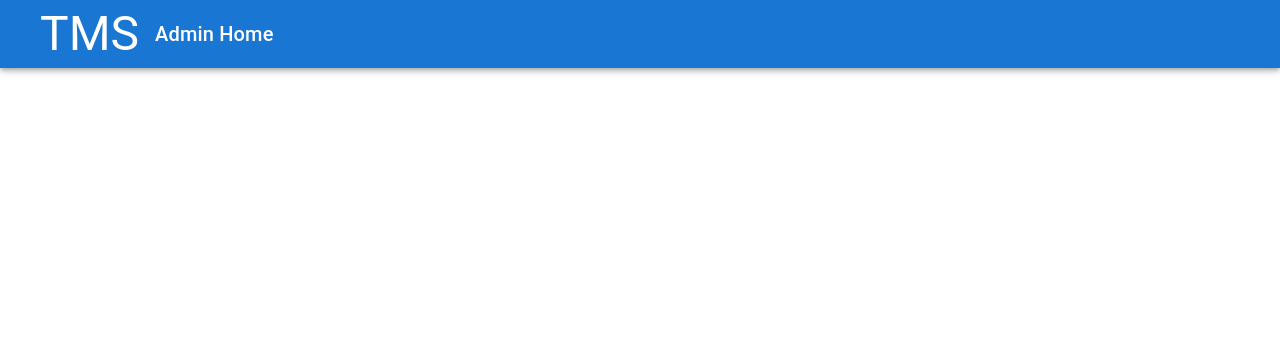
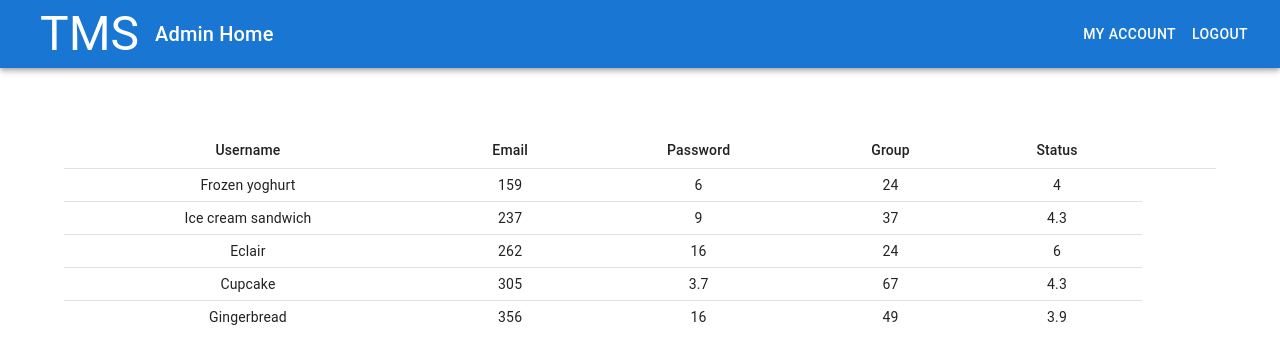
Before and after one commit to SebastinST/tms-frontend, a React (Create React App) app: page /adminhome in a window 1280 px wide. Shown: the top 364 px of the page. Built offline with nearby package versions, Linux system fonts and the light colour scheme; no server answers.

Commit message:
update admin home and add myaccount

```diff
--- a/src/AdminHome.js
+++ b/src/AdminHome.js
@@ -1,11 +1,5 @@
 import * as React from "react";
-import AppBar from "@mui/material/AppBar";
 import Button from "@mui/material/Button";
-import CameraIcon from "@mui/icons-material/PhotoCamera";
-import Card from "@mui/material/Card";
-import CardActions from "@mui/material/CardActions";
-import CardContent from "@mui/material/CardContent";
-import CardMedia from "@mui/material/CardMedia";
 import CssBaseline from "@mui/material/CssBaseline";
 import Grid from "@mui/material/Grid";
 import Stack from "@mui/material/Stack";
@@ -18,64 +12,63 @@ import { createTheme, ThemeProvider } from "@mui/material/styles";
 import { useState, useEffect } from "react";
 import axios from "axios";
 import Cookies from "js-cookie";
-import { type } from "@testing-library/user-event/dist/type";
 import { useNavigate } from "react-router-dom";
+import Appbar from "./Appbar";
+import Table from "@mui/material/Table";
+import TableBody from "@mui/material/TableBody";
+import TableCell from "@mui/material/TableCell";
+import TableContainer from "@mui/material/TableContainer";
+import TableHead from "@mui/material/TableHead";
+import TableRow from "@mui/material/TableRow";
 
 const defaultTheme = createTheme();
+function createData(name, calories, fat, carbs, protein) {
+  return { name, calories, fat, carbs, protein };
+}
+const rows = [createData("Frozen yoghurt", 159, 6.0, 24, 4.0), createData("Ice cream sandwich", 237, 9.0, 37, 4.3), createData("Eclair", 262, 16.0, 24, 6.0), createData("Cupcake", 305, 3.7, 67, 4.3), createData("Gingerbread", 356, 16.0, 49, 3.9)];
 
 export default function AdminHome() {
   const navigate = useNavigate();
-  //Check Login
-  useEffect(() => {
-    const checkLogin = async () => {
-      const token = { token: Cookies.get("token") }.token;
-      const isLogin = await axios.get("http://localhost:8080/controller/checkLogin", { params: { token: token } });
-      if (!isLogin.data) {
-        navigate("/");
-      }
-    };
-    checkLogin();
-  }, []);
-
-  //check Group
-  useEffect(() => {
-    const checkGroup = async (group) => {
-      const username = { username: Cookies.get("username") }.username;
-      const checkGroup = await axios.get("http://localhost:8080/controller/checkGroup", { params: { username: username, group: group } });
-      if (!checkGroup.data) {
-        navigate("/");
-      }
-    };
-    checkGroup("admin");
-  }, []);
 
   return (
     <ThemeProvider theme={defaultTheme}>
       <CssBaseline />
-      <AppBar position="relative">
-        <Toolbar>
-          <Button variant="Contained">
-            <Typography variant="h3" color="inherit" noWrap>
-              TMS
-            </Typography>
-          </Button>
-          <Typography variant="h6" color="inherit" noWrap>
-            Admin Home
-          </Typography>
-        </Toolbar>
-      </AppBar>
+      <Appbar title="Admin Home" group="admin" />
       <main>
-        {/* Hero unit */}
-        <Box
-          sx={{
-            bgcolor: "background.paper",
-            pt: 8,
-            pb: 6,
-          }}
-        >
-          <Container maxWidth="sm"></Container>
-        </Box>
-        <Container sx={{ py: 8 }} maxWidth="md"></Container>
+        <Container maxWidth="lg">
+          <Box
+            sx={{
+              marginTop: 8,
+              display: "flex",
+              flexDirection: "column",
+              alignItems: "center",
+            }}
+          >
+            <Table sx={{ minWidth: 650 }} size="small" aria-label="a dense table">
+              <TableHead>
+                <TableRow>
+                  <TableCell align="center">Username</TableCell>
+                  <TableCell align="center">Email</TableCell>
+                  <TableCell align="center">Password</TableCell>
+                  <TableCell align="center">Group</TableCell>
+                  <TableCell align="center">Status</TableCell>
+                  <TableCell align="center"></TableCell>
+                </TableRow>
+              </TableHead>
+              <TableBody>
+                {rows.map((row) => (
+                  <TableRow key={row.name} sx={{ "&:last-child td, &:last-child th": { border: 0 } }}>
+                    <TableCell align="center">{row.name}</TableCell>
+                    <TableCell align="center">{row.calories}</TableCell>
+                    <TableCell align="center">{row.fat}</TableCell>
+                    <TableCell align="center">{row.carbs}</TableCell>
+                    <TableCell align="center">{row.protein}</TableCell>
+                  </TableRow>
+                ))}
+              </TableBody>
+            </Table>
+          </Box>
+        </Container>
       </main>
     </ThemeProvider>
   );
--- a/src/App.js
+++ b/src/App.js
@@ -2,6 +2,7 @@ import Login from "./Login.js";
 import Home from "./Home.js";
 import { BrowserRouter, Routes, Route } from "react-router-dom";
 import AdminHome from "./AdminHome.js";
+import MyAccount from "./MyAccount.js";
 
 function App() {
   return (
@@ -10,6 +11,7 @@ function App() {
         <Route path="/" element={<Login />} />
         <Route path="/home" element={<Home />} />
         <Route path="/adminhome" element={<AdminHome />} />
+        <Route path="/myaccount" element={<MyAccount />} />
       </Routes>
     </BrowserRouter>
   );
--- /dev/null
+++ b/src/Appbar.js
@@ -0,0 +1,78 @@
+import * as React from "react";
+import AppBar from "@mui/material/AppBar";
+import Button from "@mui/material/Button";
+import Toolbar from "@mui/material/Toolbar";
+import Typography from "@mui/material/Typography";
+import { useState, useEffect } from "react";
+import axios from "axios";
+import Cookies from "js-cookie";
+import { useNavigate } from "react-router-dom";
+
+export default function Appbar(props) {
+  const navigate = useNavigate();
+  //Check Login
+  useEffect(() => {
+    const checkLogin = async () => {
+      const token = { token: Cookies.get("token") }.token;
+      const isLogin = await axios.get("http://localhost:8080/controller/checkLogin", { params: { token: token } });
+      if (!isLogin.data) {
+        navigate("/");
+      }
+    };
+    checkLogin();
+  }, []);
+
+  //check Group
+  useEffect(() => {
+    const checkGroup = async (group) => {
+      const username = { username: Cookies.get("username") }.username;
+      const checkGroup = await axios.get("http://localhost:8080/controller/checkGroup", { params: { username: username, group: group } });
+      if (!checkGroup.data) {
+        navigate("/");
+      }
+    };
+    if (props.group === "admin") {
+      checkGroup("admin");
+    }
+  }, []);
+
+  //home
+  const homePage = () => {
+    if (props.group === "admin") {
+      navigate("/adminhome");
+    } else {
+      navigate("/home");
+    }
+  };
+
+  //myaccount
+  const myAccount = () => {
+    navigate("/myaccount", { state: { group: props.group } });
+  };
+
+  //logout
+  const logOut = () => {
+    navigate("/");
+  };
+
+  return (
+    <AppBar position="relative">
+      <Toolbar>
+        <Button variant="Contained" onClick={homePage}>
+          <Typography variant="h3" color="inherit" noWrap>
+            TMS
+          </Typography>
+        </Button>
+        <Typography variant="h6" color="inherit" noWrap component="div" sx={{ flexGrow: 1 }}>
+          {props.title}
+        </Typography>
+        <Button color="inherit" onClick={myAccount}>
+          My Account
+        </Button>
+        <Button color="inherit" onClick={logOut}>
+          Logout
+        </Button>
+      </Toolbar>
+    </AppBar>
+  );
+}
--- a/src/Home.js
+++ b/src/Home.js
@@ -1,11 +1,5 @@
 import * as React from "react";
-import AppBar from "@mui/material/AppBar";
 import Button from "@mui/material/Button";
-import CameraIcon from "@mui/icons-material/PhotoCamera";
-import Card from "@mui/material/Card";
-import CardActions from "@mui/material/CardActions";
-import CardContent from "@mui/material/CardContent";
-import CardMedia from "@mui/material/CardMedia";
 import CssBaseline from "@mui/material/CssBaseline";
 import Grid from "@mui/material/Grid";
 import Stack from "@mui/material/Stack";
@@ -15,6 +9,7 @@ import Typography from "@mui/material/Typography";
 import Container from "@mui/material/Container";
 import Link from "@mui/material/Link";
 import { createTheme, ThemeProvider } from "@mui/material/styles";
+import Appbar from "./Appbar";
 
 const defaultTheme = createTheme();
 
@@ -22,18 +17,7 @@ export default function Home() {
   return (
     <ThemeProvider theme={defaultTheme}>
       <CssBaseline />
-      <AppBar position="relative">
-        <Toolbar>
-          <Button variant="Contained">
-            <Typography variant="h3" color="inherit" noWrap>
-              TMS
-            </Typography>
-          </Button>
-          <Typography variant="h6" color="inherit" noWrap>
-            Home
-          </Typography>
-        </Toolbar>
-      </AppBar>
+      <Appbar title="Home" />
       <main>
         {/* Hero unit */}
         <Box
--- /dev/null
+++ b/src/MyAccount.js
@@ -0,0 +1,62 @@
+import * as React from "react";
+import AppBar from "@mui/material/AppBar";
+import Button from "@mui/material/Button";
+import CameraIcon from "@mui/icons-material/PhotoCamera";
+import Card from "@mui/material/Card";
+import CardActions from "@mui/material/CardActions";
+import CardContent from "@mui/material/CardContent";
+import CardMedia from "@mui/material/CardMedia";
+import CssBaseline from "@mui/material/CssBaseline";
+import Grid from "@mui/material/Grid";
+import Stack from "@mui/material/Stack";
+import Box from "@mui/material/Box";
+import Toolbar from "@mui/material/Toolbar";
+import Typography from "@mui/material/Typography";
+import Container from "@mui/material/Container";
+import Link from "@mui/material/Link";
+import { createTheme, ThemeProvider } from "@mui/material/styles";
+import Appbar from "./Appbar";
+import { useLocation } from "react-router-dom";
+import TextField from "@mui/material/TextField";
+
+const defaultTheme = createTheme();
+
+export default function MyAccount() {
+  const { state } = useLocation();
+  const handleSubmit = async (event) => {
+    event.preventDefault();
+    const data = new FormData(event.currentTarget);
+  };
+
+  return (
+    <ThemeProvider theme={defaultTheme}>
+      <CssBaseline />
+      <Appbar title="My Account" group={state.group} />
+      <main>
+        <Box
+          sx={{
+            marginTop: 8,
+            display: "flex",
+            flexDirection: "column",
+            alignItems: "center",
+          }}
+        >
+          <Typography component="h1" variant="h3">
+            Username UserGroups
+          </Typography>
+          <Box component="form" onSubmit={handleSubmit} noValidate sx={{ mt: 1 }}>
+            <TextField margin="normal" required fullWidth id="email" label="Email" name="email" autoComplete="email" autoFocus />
+            <TextField margin="normal" required fullWidth name="password" label="Password" type="password" id="password" />
+            <Button type="submit" fullWidth variant="contained" sx={{ mt: 3, mb: 2 }}>
+              Edit
+            </Button>
+            <Grid container>
+              <Grid item xs></Grid>
+              <Grid item></Grid>
+            </Grid>
+          </Box>
+        </Box>
+      </main>
+    </ThemeProvider>
+  );
+}
```
